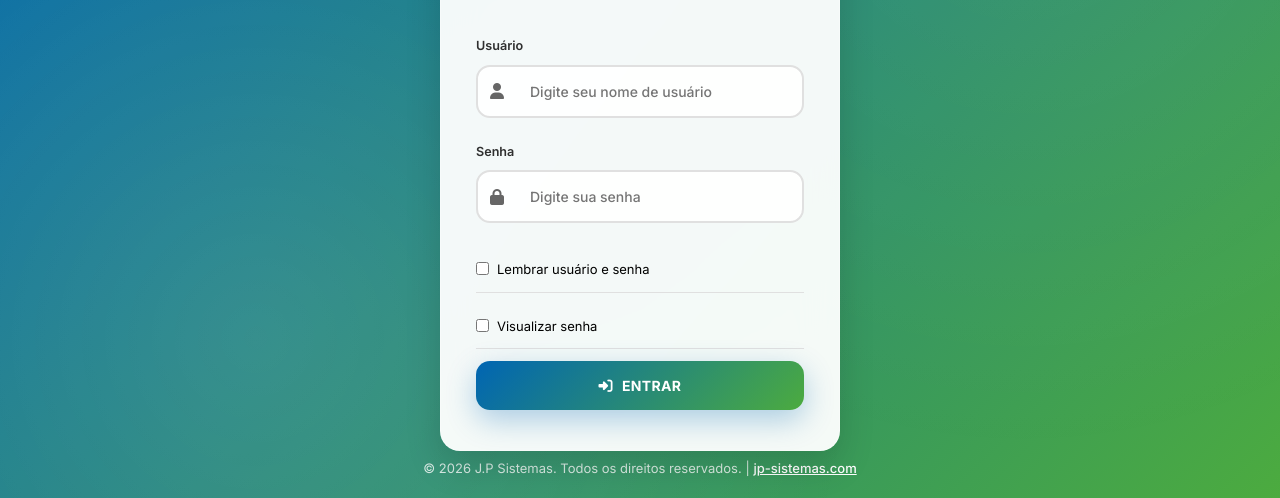
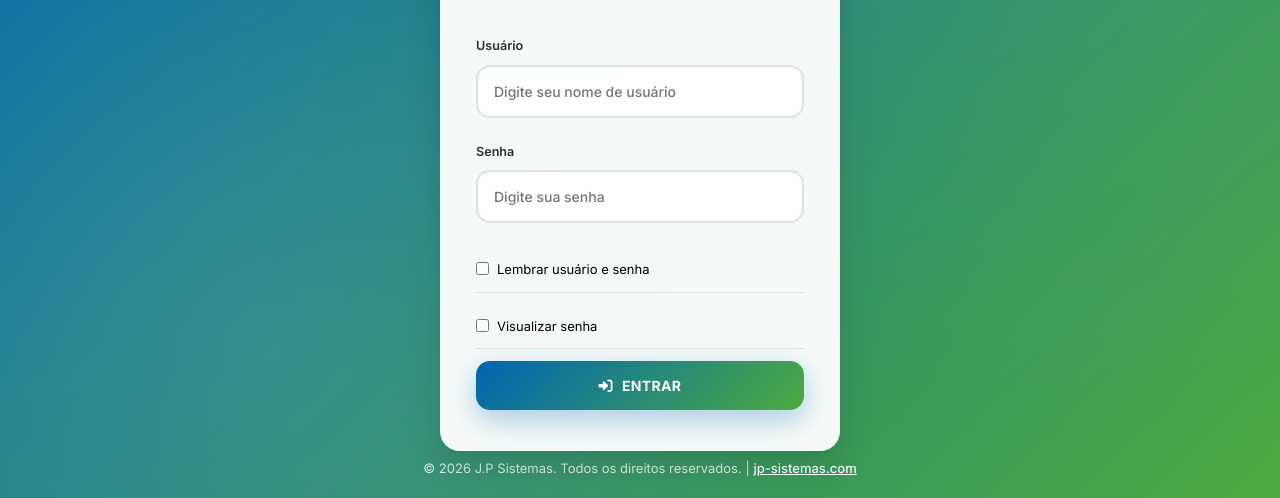
Before and after one commit to JulianoPassing/lcrepresentacoes, a website: page public/index.html in a window 1280 px wide. Shown: the part 302-800 px from the top of the page. Drawn offline with Linux system fonts and the light colour scheme.

Commit message:
2003
2003

```diff
--- a/public/index.html
+++ b/public/index.html
@@ -101,7 +101,7 @@
       }
       .form-group input {
         width: 100%;
-        padding: 16px 16px 16px 52px;
+        padding: 16px;
         box-sizing: border-box;
         border: 2px solid var(--border);
         border-radius: 14px;
@@ -112,22 +112,10 @@
         background: rgba(255, 255, 255, 0.9);
         color: var(--lc-cinza);
       }
-      .form-group input[type="password"] { padding-right: 46px; }
       .form-group input:focus {
         outline: none;
         border-color: var(--border-focus);
         box-shadow: var(--shadow-primary);
-      }
-      .input-wrapper { position: relative; }
-      .input-wrapper i {
-        position: absolute;
-        left: 14px;
-        top: 50%;
-        transform: translateY(-50%);
-        color: var(--text-muted);
-        font-size: 16px;
-        pointer-events: none;
-        z-index: 1;
       }
       .remember-group {
         display: flex;
@@ -242,7 +230,6 @@
       @media (max-width: 768px) {
         body { padding: 15px 10px 20px 10px; }
         .login-container { padding: 25px 20px; max-width: 350px; }
-        .form-group input { padding-left: 52px; }
         .footer {
           position: relative;
           margin-top: 30px;
@@ -263,18 +250,12 @@
       <form id="login-form">
         <div class="form-group">
           <label for="username">Usuário</label>
-          <div class="input-wrapper">
-            <input type="text" id="username" name="username" placeholder="Digite seu nome de usuário" required>
-            <i class="fas fa-user"></i>
-          </div>
+          <input type="text" id="username" name="username" placeholder="Digite seu nome de usuário" required>
         </div>
 
         <div class="form-group">
           <label for="password">Senha</label>
-          <div class="input-wrapper">
-            <input type="password" id="password" name="password" placeholder="Digite sua senha" required>
-            <i class="fas fa-lock"></i>
-          </div>
+          <input type="password" id="password" name="password" placeholder="Digite sua senha" required>
         </div>
 
         <table style="width: 100%; margin: 12px 0; border-collapse: collapse; text-align: left;">
```
Also changed, not shown: public/b2b-login.html (+3 -22 lines).
